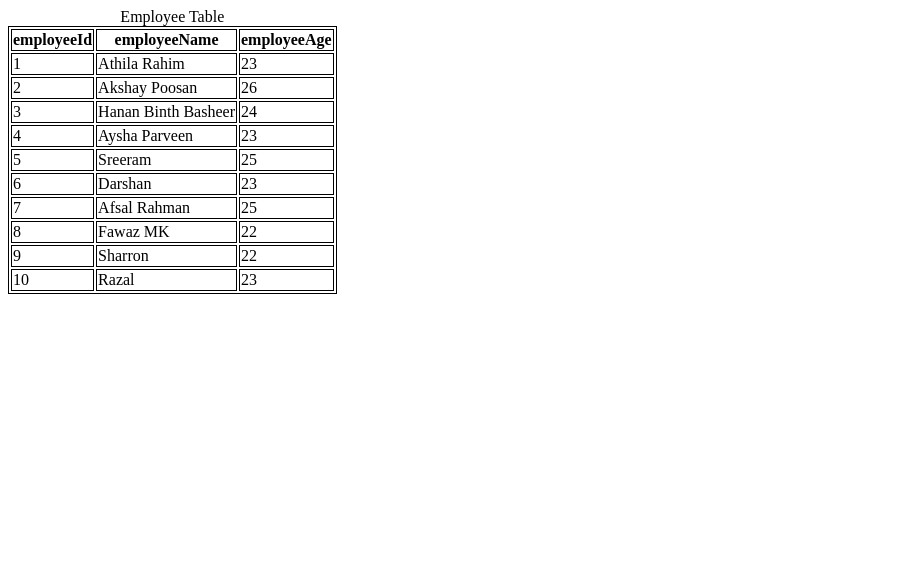
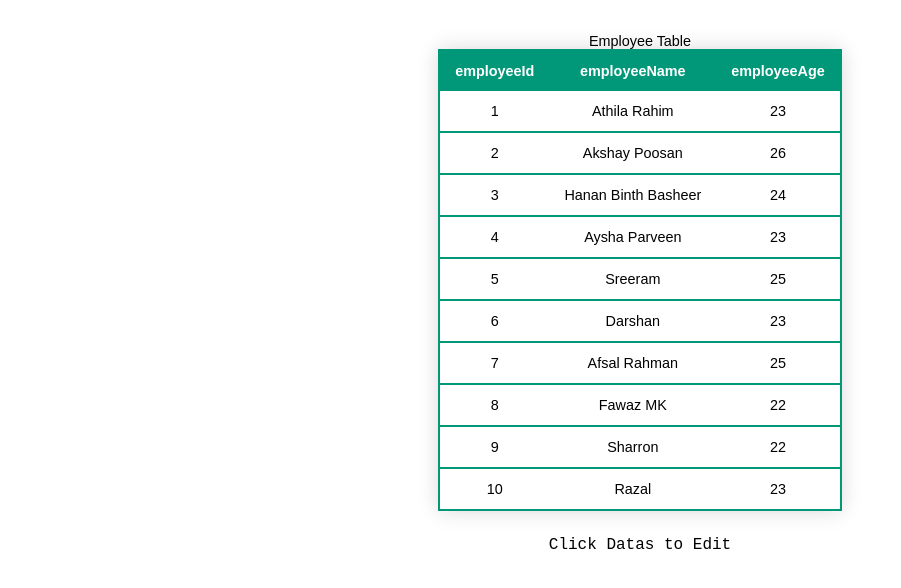
Before and after one commit to azhar1999/AngularTable1, an Angular app: page / in a window 1280 px wide. Shown: the top 588 px of the page, without its empty margins (0-901 px from the left). Built offline with nearby package versions, Linux system fonts and the light colour scheme.

Commit message:
lastcommit

```diff
--- a/src/app/table/tablecomp/tablecomp.component.css
+++ b/src/app/table/tablecomp/tablecomp.component.css
@@ -0,0 +1,67 @@
+.table{
+    display: flex;
+    justify-content: center;
+
+}
+
+
+.tableClass{
+    /* font-family:'Gill Sans', 'Gill Sans MT', Calibri, 'Trebuchet MS', sans-serif; */
+    border-collapse: collapse;
+    margin: 25px 0;
+    font-size: 0.9em;
+    font-family: sans-serif;
+    min-width: 400px;
+    box-shadow: 0 0 20px rgba(0, 0, 0, 0.15);
+}
+
+.tableClass thead tr {
+    background-color: #009879;
+    color: #ffffff;
+    text-align: center;
+    border-top:2px solid #009879 ;
+    border-left:2px solid #009879 ;
+    border-right:2px solid #009879 ;
+}
+
+.tableClass th,
+.tableClass td {
+    padding: 12px 15px;
+    text-align: center;
+    border: #009879;
+}
+
+.tableClass tbody tr {
+    border-bottom: 1px solid #dddddd;
+
+}
+
+.tableClass tbody tr:nth-of-type(even) {
+    background-color: #f3f3f3;
+
+}
+
+.tableClass tbody tr:last-of-type {
+    border-bottom: 2px solid #009879;
+    border-left:2px solid #009879;
+    border-right:2px solid #009879
+}
+.tableClass tbody tr:last-of-type {
+    border-bottom: 2px solid #009879;
+    border-left:2px solid #009879;
+    border-right:2px solid #009879
+}
+
+
+
+button{
+    background-color: #009879;
+    color:white;
+
+}
+
+.instructions{
+    display: flex;
+    font-family: 'Courier New', Courier, monospace;
+    justify-content: center;
+}
--- a/src/app/table/tablecomp/tablecomp.component.html
+++ b/src/app/table/tablecomp/tablecomp.component.html
@@ -1,6 +1,6 @@
 <div class="table">
     <table class="tableClass">
-        <caption>Employee Table</caption>
+        <caption >Employee Table</caption>
         <thead>
             <tr>
                 <th appHighlight>employeeId</th>
@@ -8,32 +8,33 @@
                 <th appHighlight>employeeAge</th>
             </tr>
         </thead>
-        <tbody>
-            <tr *ngFor="let emp of employeeDatas;index as i" >
-                <td appHighlight (dblclick)="emp.visible=!emp.visible">
-                    <div class="employeeId" *ngIf="emp.visible===false">{{emp.employeeId}}</div>
-                    <div class="employeeIdInput" *ngIf="emp.visible" >
-                        <input type="text"  #input>
-                        <button (click)="changeEmpId(input.value,i)">Save</button>
+        <tbody *ngFor="let emp of employeeDatas;index as i" >
+            <tr (dblclick)="emp.visible=!emp.visible">
+                <td appHighlight >
+                    <div class="employeeId" [hidden]="emp.visible">{{emp.employeeId}}</div>
+                    <div class="employeeIdInput" [hidden]="!emp.visible" >
+                        <input type="text"  value="{{emp.employeeId}}" #input>
                     </div>
                 </td>
-                <td appHighlight (dblclick)="emp.visible=!emp.visible">
-                    <div class="employeeName" *ngIf="emp.visible===false">{{emp.employeeName}}</div>
-                    <div class="employeeNameInput" *ngIf="emp.visible">
-                        <input type="text" #input2>
-                        <button (click)="changeEmpName(input2.value,i)">Save</button>
+                <td appHighlight>
+                    <div class="employeeName" [hidden]="emp.visible">{{emp.employeeName}}</div>
+                    <div class="employeeNameInput" [hidden]="!emp.visible">
+                        <input type="text" value="{{emp.employeeName}}"#input2>
                     </div>
                 </td>
-                <td appHighlight (dblclick)="emp.visible=!emp.visible">
-                    <div class="employeeAge" *ngIf="emp.visible===false">{{emp.employeeAge}}</div>
-                    <div class="employeeAgeInput" *ngIf="emp.visible">
-                        <input type="text" #input3>
-                        <button (click)="changeEmpAge(input3.value,i)">Save</button>
+                <td appHighlight>
+                    <div class="employeeAge" [hidden]="emp.visible">{{emp.employeeAge}}</div>
+                    <div class="employeeAgeInput" [hidden]="!emp.visible">
+                        <input type="text" value="{{emp.employeeAge}}" #input3>
+                        <button (click)="changeEmp(input.value,input2.value,input3.value,i)">Save</button>
                     </div>
                 </td>
             </tr>
         </tbody>
     </table>
+</div>
+<div class="instructions">
+    Click Datas to Edit
 </div>
 
 
--- a/src/app/table/tablecomp/tablecomp.component.ts
+++ b/src/app/table/tablecomp/tablecomp.component.ts
@@ -13,8 +13,6 @@ export class TablecompComponent {
   // ngOnInit(): void {
   // }
 
-  // color="yellow";
-
   employeeDatas = [
     { employeeId: "1", employeeName: "Athila Rahim", employeeAge: "23" ,visible:false},
     { employeeId: "2", employeeName: "Akshay Poosan", employeeAge: "26",visible:false },
@@ -29,19 +27,10 @@ export class TablecompComponent {
 
   ]
 
-  changeEmpId(val:any,i:any){
-    this.employeeDatas[i].employeeId=val;
+  changeEmp(val1:any,val2:any,val3:any,i:any){
+    this.employeeDatas[i].employeeId=val1;
+    this.employeeDatas[i].employeeName=val2;
+    this.employeeDatas[i].employeeAge=val3;
     this.employeeDatas[i].visible=false
   }
-  changeEmpName(val:any,i:any){
-    this.employeeDatas[i].employeeName=val;
-    this.employeeDatas[i].visible=false
-  }
-  changeEmpAge(val:any,i:any){
-    this.employeeDatas[i].employeeAge=val;
-    this.employeeDatas[i].visible=false
-  }
-
-
-
 }
```
